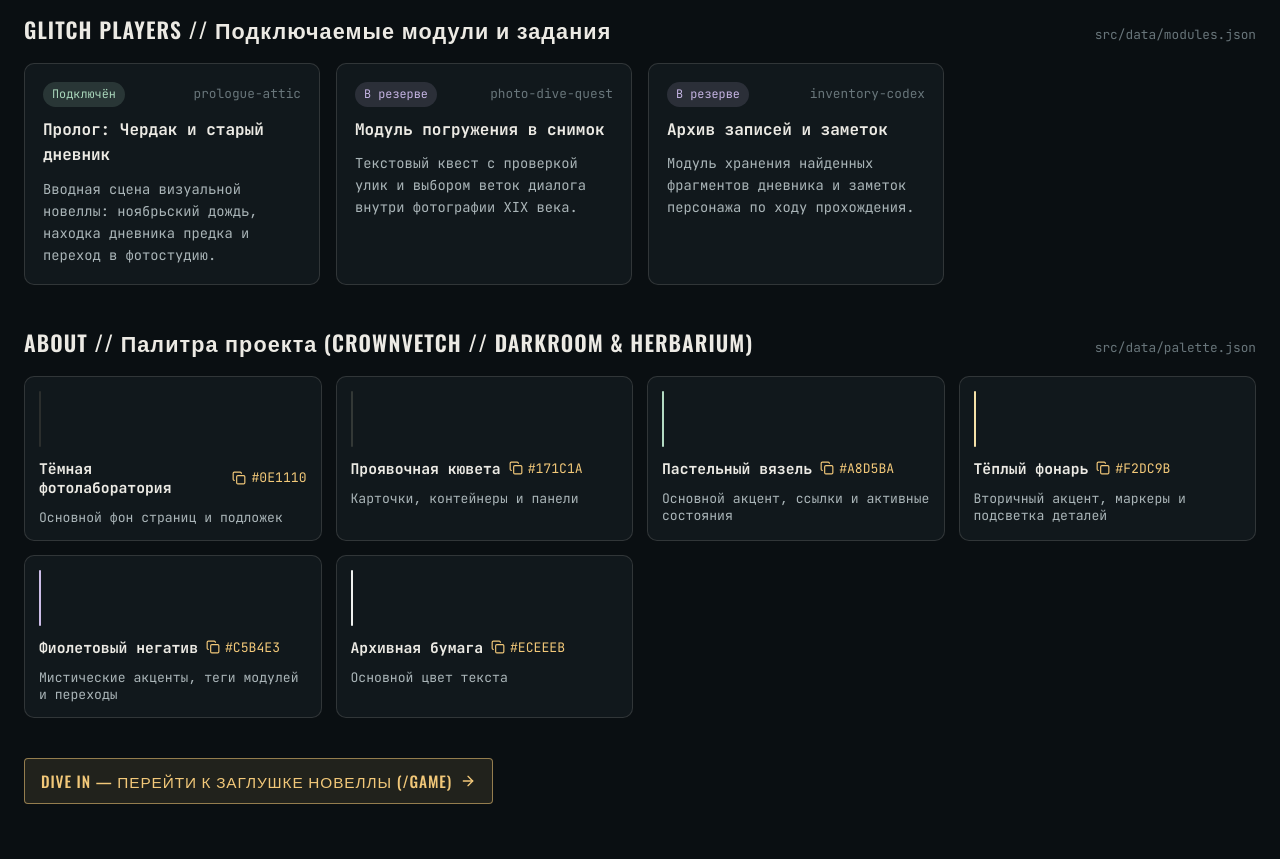
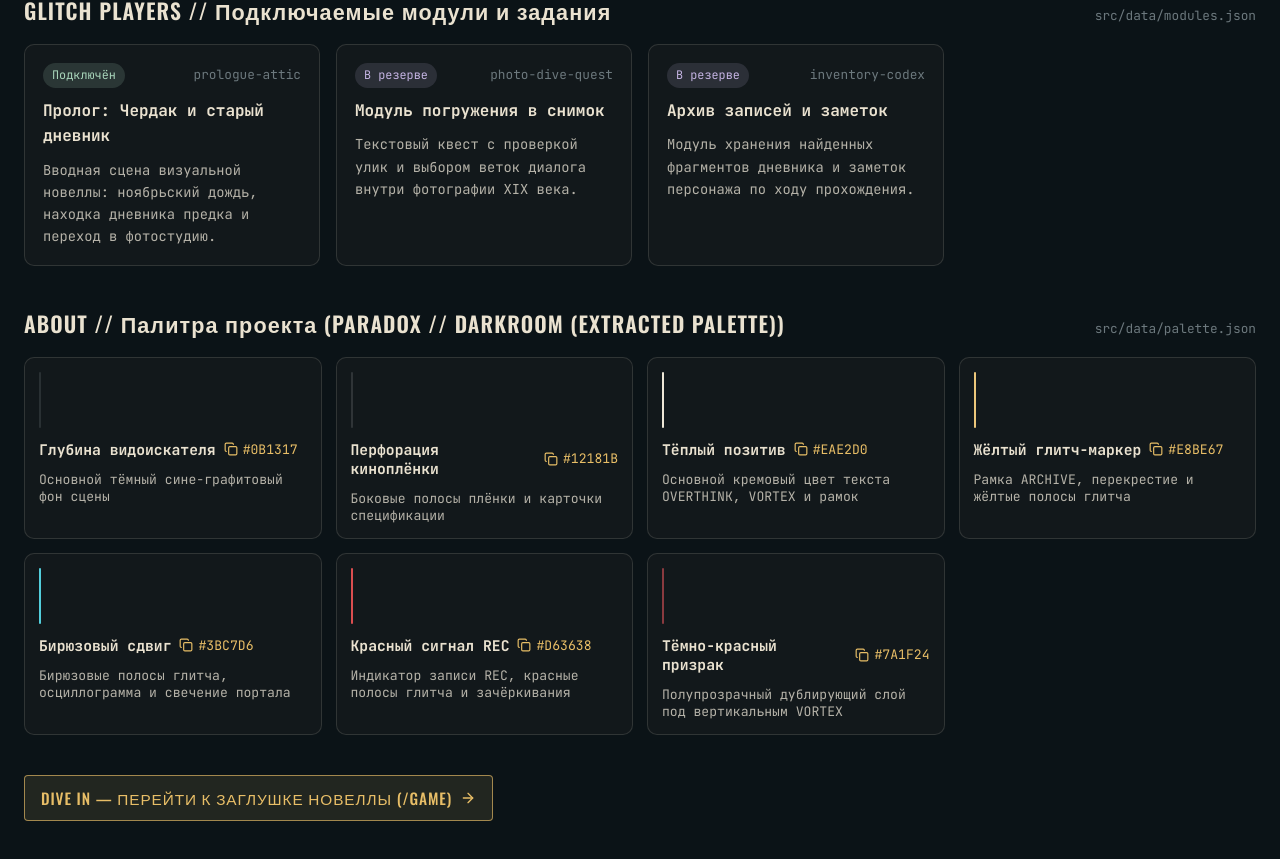
Before and after one commit to ledetav/crownvetch, a React (Vite) app: page /tz in a window 1280 px wide. Shown: the part 1033-1892 px from the top of the page. Built offline with nearby package versions, Linux system fonts and the light colour scheme.

Commit message:
feat(palette): extract exact darkroom viewfinder colors into palette.json and tokens.css

```diff
--- a/src/data/palette.json
+++ b/src/data/palette.json
@@ -1,41 +1,47 @@
 {
-  "themeTitle": "CROWNVETCH // DARKROOM & HERBARIUM",
+  "themeTitle": "PARADOX // DARKROOM (EXTRACTED PALETTE)",
   "swatches": [
     {
-      "id": "darkroom-void",
-      "name": "Тёмная фотолаборатория",
-      "hex": "#0E1110",
-      "role": "Основной фон страниц и подложек"
+      "id": "viewfinder-abyss",
+      "name": "Глубина видоискателя",
+      "hex": "#0B1317",
+      "role": "Основной тёмный сине-графитовый фон сцены"
     },
     {
-      "id": "developing-tray",
-      "name": "Проявочная кювета",
-      "hex": "#171C1A",
-      "role": "Карточки, контейнеры и панели"
+      "id": "film-celluloid",
+      "name": "Перфорация киноплёнки",
+      "hex": "#12181B",
+      "role": "Боковые полосы плёнки и карточки спецификации"
     },
     {
-      "id": "crownvetch-sage",
-      "name": "Пастельный вязель",
-      "hex": "#A8D5BA",
-      "role": "Основной акцент, ссылки и активные состояния"
+      "id": "paradox-cream",
+      "name": "Тёплый позитив",
+      "hex": "#EAE2D0",
+      "role": "Основной кремовый цвет текста OVERTHINK, VORTEX и рамок"
     },
     {
-      "id": "amber-safelight",
-      "name": "Тёплый фонарь",
-      "hex": "#F2DC9B",
-      "role": "Вторичный акцент, маркеры и подсветка деталей"
+      "id": "safelight-yellow",
+      "name": "Жёлтый глитч-маркер",
+      "hex": "#E8BE67",
+      "role": "Рамка ARCHIVE, перекрестие и жёлтые полосы глитча"
     },
     {
-      "id": "violet-negative",
-      "name": "Фиолетовый негатив",
-      "hex": "#C5B4E3",
-      "role": "Мистические акценты, теги модулей и переходы"
+      "id": "cyan-aberration",
+      "name": "Бирюзовый сдвиг",
+      "hex": "#3BC7D6",
+      "role": "Бирюзовые полосы глитча, осциллограмма и свечение портала"
     },
     {
-      "id": "paper-grain",
-      "name": "Архивная бумага",
-      "hex": "#ECEEEB",
-      "role": "Основной цвет текста"
+      "id": "rec-crimson",
+      "name": "Красный сигнал REC",
+      "hex": "#D63638",
+      "role": "Индикатор записи REC, красные полосы глитча и зачёркивания"
+    },
+    {
+      "id": "vortex-shadow-red",
+      "name": "Тёмно-красный призрак",
+      "hex": "#7A1F24",
+      "role": "Полупрозрачный дублирующий слой под вертикальным VORTEX"
     }
   ]
 }
--- a/src/styles/tokens.css
+++ b/src/styles/tokens.css
@@ -1,35 +1,37 @@
 /**
  * Дизайн-токены приложения crownvetch (PARADOX // DARKROOM).
- * Определяют тёмно-лабораторную палитру видоискателя, хроматические акценты
- * глитча (cyan/red/amber), типографическую шкалу и геометрию контейнеров.
+ * Точные оттенки, извлечённые из референсного кадра видоискателя:
+ * сине-графитовый фон, тёплый кремовый позитив и тройной глитч (жёлтый, бирюзовый, красный).
  */
 :root {
   /* Фоны и поверхности фотолаборатории */
-  --bg-void: #0a0f12;
-  --bg-surface: #11181c;
-  --bg-surface-elevated: #172126;
-  --bg-film-strip: #080b0d;
+  --bg-void: #0b1317;
+  --bg-surface: #12181b;
+  --bg-surface-elevated: #182227;
+  --bg-film-strip: #080d10;
 
   /* Текст */
-  --text-primary: #eceae4;
-  --text-secondary: #aab5b8;
-  --text-muted: #68757a;
+  --text-primary: #eae2d0;
+  --text-secondary: #b5b2a8;
+  --text-muted: #6c787d;
 
-  /* Акценты видоискателя и глитча */
+  /* Извлечённые акценты видоискателя и глитча */
+  --accent-amber: #e8be67;
   --accent-sage: #a8d5ba;
-  --accent-amber: #f2c879;
   --accent-violet: #c5b4e3;
-  --accent-rec: #e63946;
-  --glitch-cyan: #38e8ff;
-  --glitch-red: #ff3b4e;
+  --accent-rec: #d63638;
+  --glitch-yellow: #e8be67;
+  --glitch-cyan: #3bc7d6;
+  --glitch-red: #d63638;
+  --vortex-ghost-red: rgba(164, 34, 42, 0.56);
 
   /* Границы */
-  --border-subtle: rgba(236, 234, 228, 0.14);
-  --border-strong: rgba(236, 234, 228, 0.35);
-  --border-accent: rgba(242, 200, 121, 0.55);
+  --border-subtle: rgba(234, 226, 208, 0.14);
+  --border-strong: rgba(234, 226, 208, 0.36);
+  --border-accent: rgba(232, 190, 103, 0.65);
 
-  /* Типографика */
-  --font-display: 'Anton', 'Oswald', Impact, sans-serif;
+  /* Типографика: высокий шрифт с засечками для OVERTHINK / VORTEX */
+  --font-serif-display: 'Bodoni Moda', 'Playfair Display', 'Times New Roman', Georgia, serif;
   --font-condensed: 'Oswald', sans-serif;
   --font-sans: 'Oswald', -apple-system, BlinkMacSystemFont, 'Segoe UI', sans-serif;
   --font-mono: 'JetBrains Mono', ui-monospace, SFMono-Regular, monospace;
```
